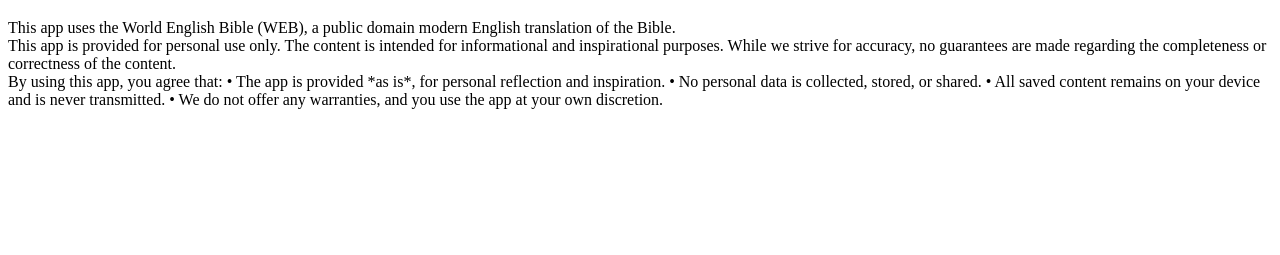
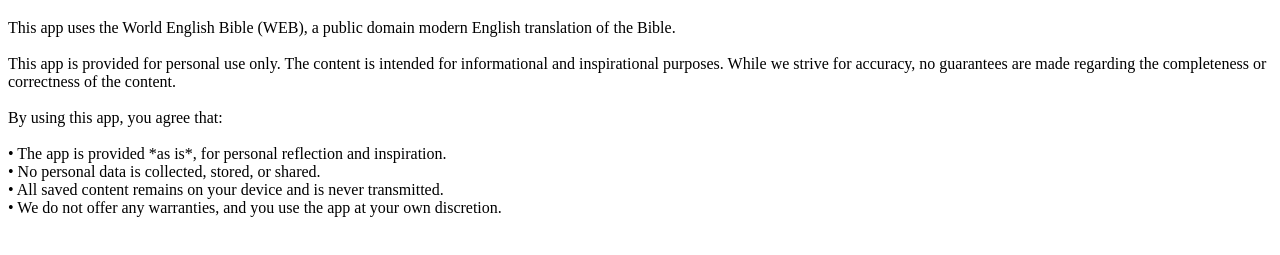
Before and after one commit to ssynowiecki/HolyDay_PrivacyPolicy, a plain HTML site: page index.html in a window 1280 px wide. Shown: the part 159-414 px from the top of the page. Drawn offline with Linux system fonts and the light colour scheme.

Commit message:
Update index.html

```diff
--- a/index.html
+++ b/index.html
@@ -9,14 +9,15 @@
     <p>TThis app does not collect any data. All saved verses stay on your device and are not transmitted anywhere.</p>
   <h1>Terms of Use</h1>
   <p> This app uses the World English Bible (WEB), a public domain modern English translation of the Bible.
-<br>
+<br><br>
                     This app is provided for personal use only. The content is intended for informational and inspirational purposes. While we strive for accuracy, no guarantees are made regarding the completeness or correctness of the content.
 <br>
+      <br>
                     By using this app, you agree that:
-
-                    • The app is provided *as is*, for personal reflection and inspiration.
-                    • No personal data is collected, stored, or shared.
-                    • All saved content remains on your device and is never transmitted.
+<br><br>
+                    • The app is provided *as is*, for personal reflection and inspiration.  <br>
+                    • No personal data is collected, stored, or shared.  <br>
+                    • All saved content remains on your device and is never transmitted.  <br>
                     • We do not offer any warranties, and you use the app at your own discretion.</p>
 </body>
 </html>
```
